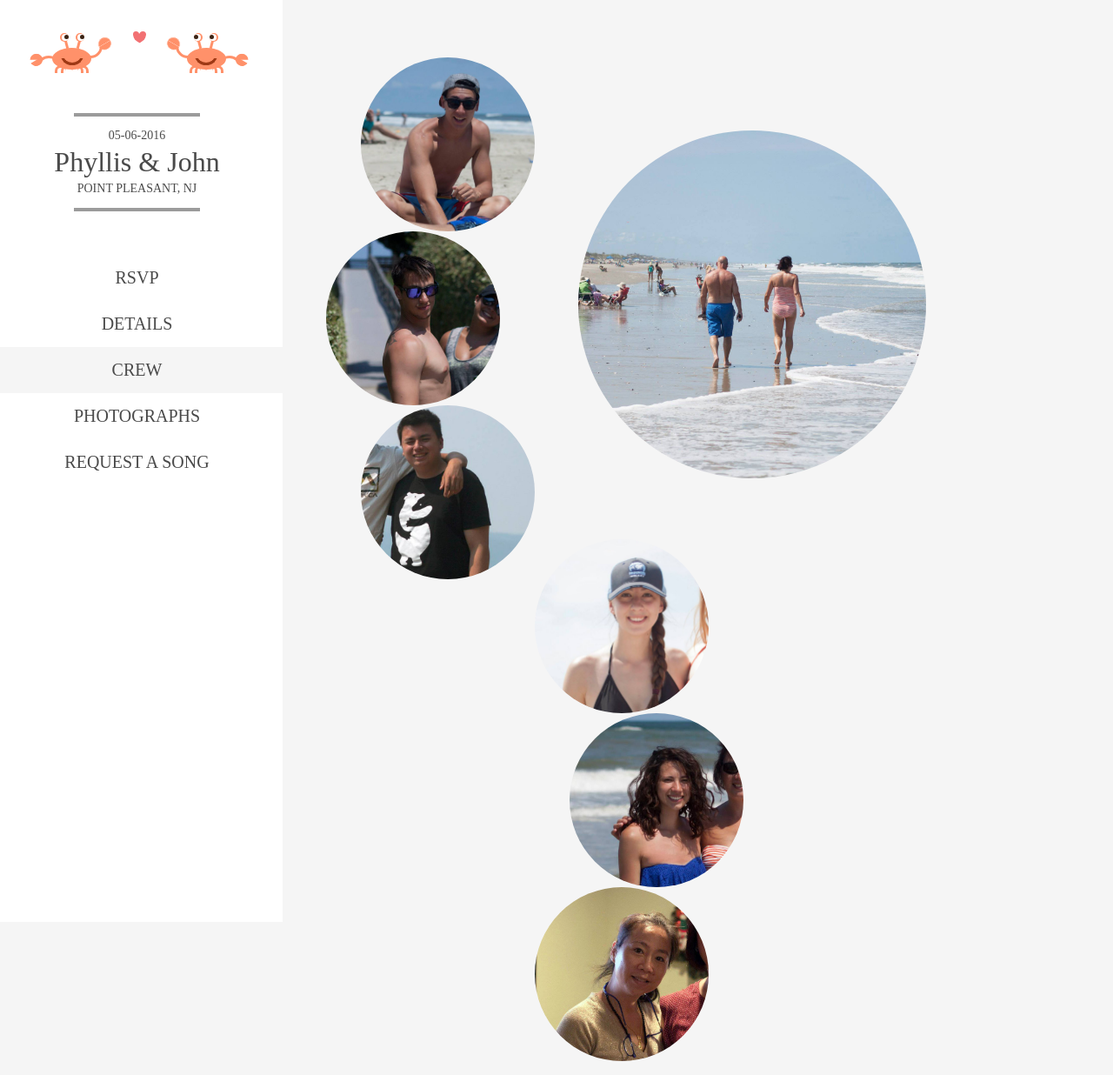
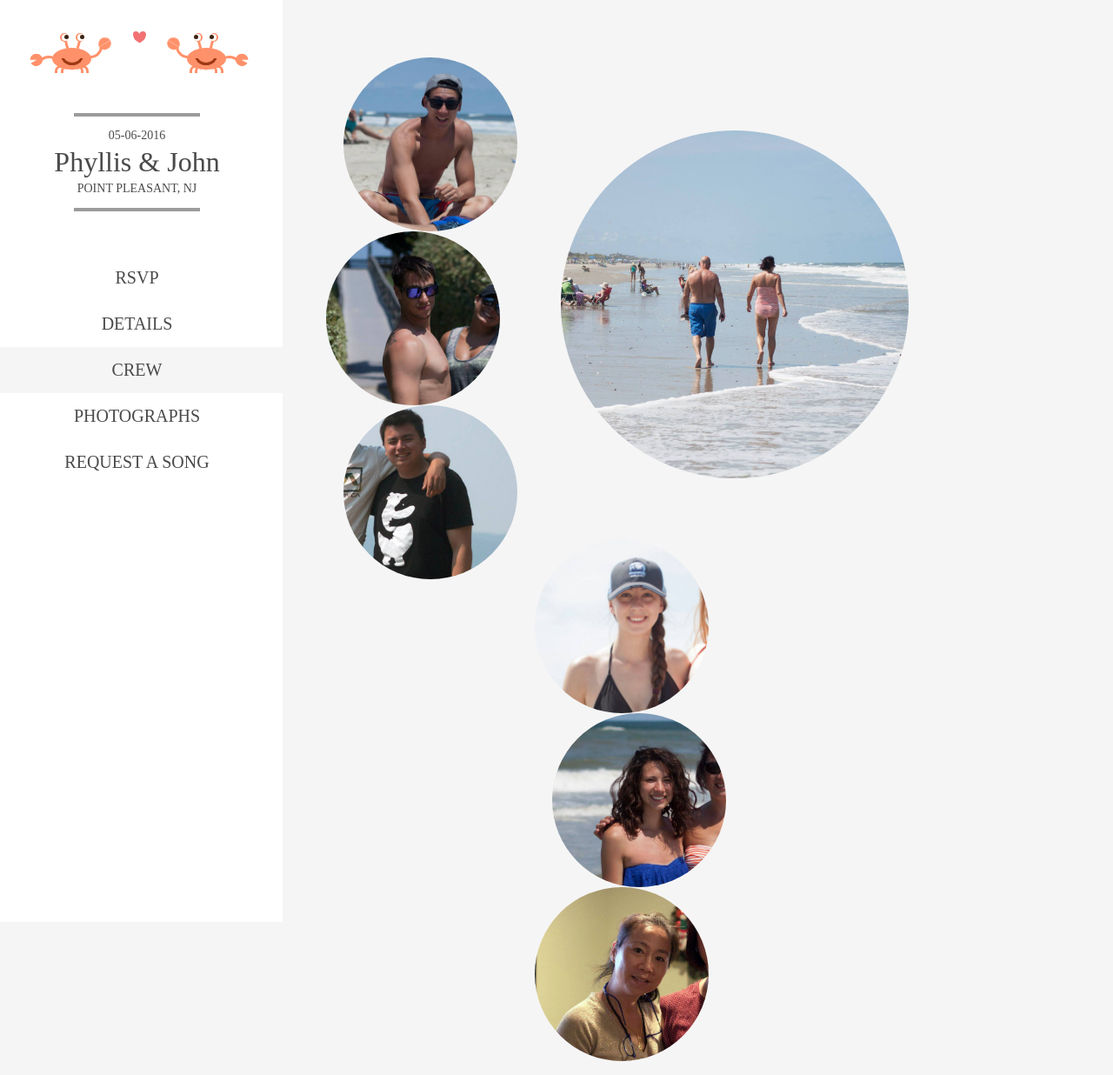
Before and after one commit to phyllisandjohn/phyllisandjohn.github.io, a Jekyll site: the page crew/index.html, which Jekyll copies as it is, in a window 1280 px wide. Shown: the whole page at 87% size. Built offline with Jekyll 4.4.1, drawn with Linux system fonts in a browser that asks for light colours.

Commit message:
Update crew.css

```diff
--- a/css/crew.css
+++ b/css/crew.css
@@ -49,7 +49,7 @@
 
 .together .details {
   text-transform: uppercase;
-  margin: 50px;
+  margin: 25px;
   margin-top: 100px;
   width: 400px;
   height: 400px;
@@ -75,11 +75,11 @@
 }
 
 .groom .supporting-1, .groom .supporting-3 {
-  margin-left: 40px;
+  margin-left: 20px;
 }
 
 .bride .supporting-1, .bride .supporting-3 {
-  margin-left: -40px;
+  margin-left: -20px;
 }
 
 .supporting, .together{
```
